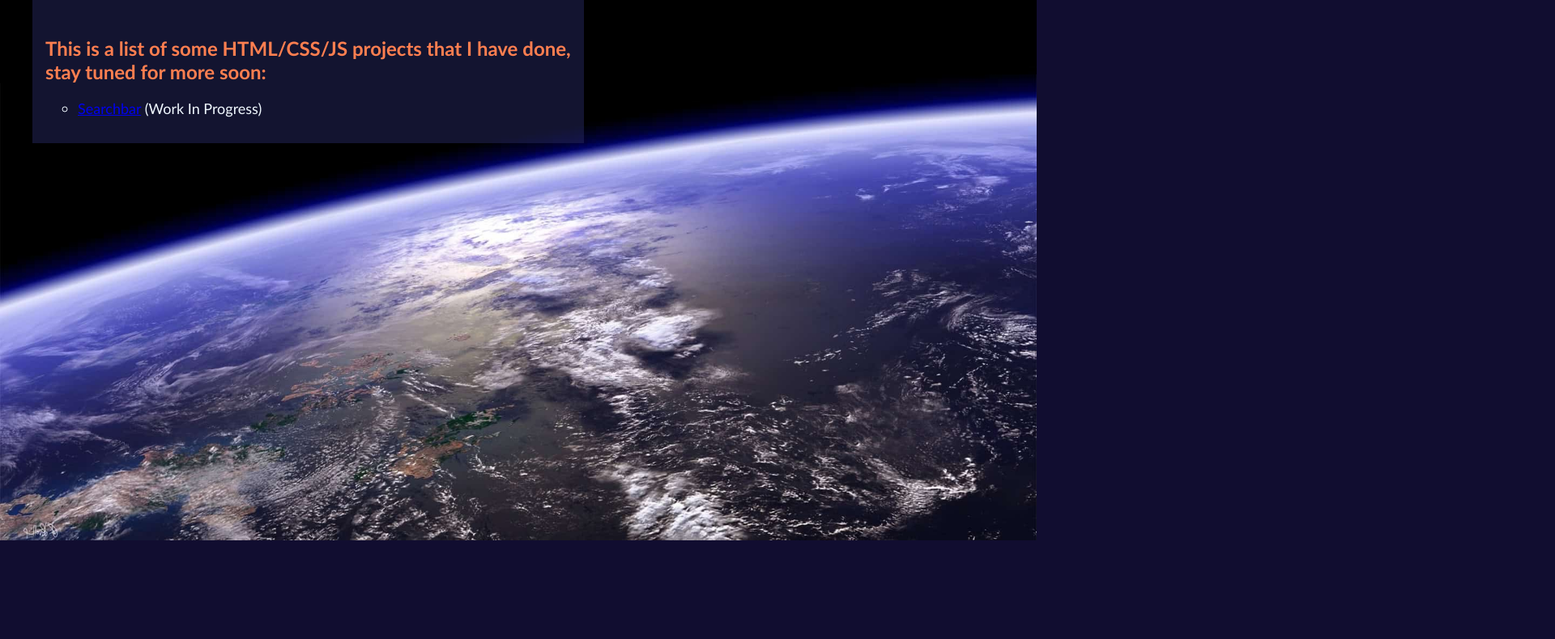
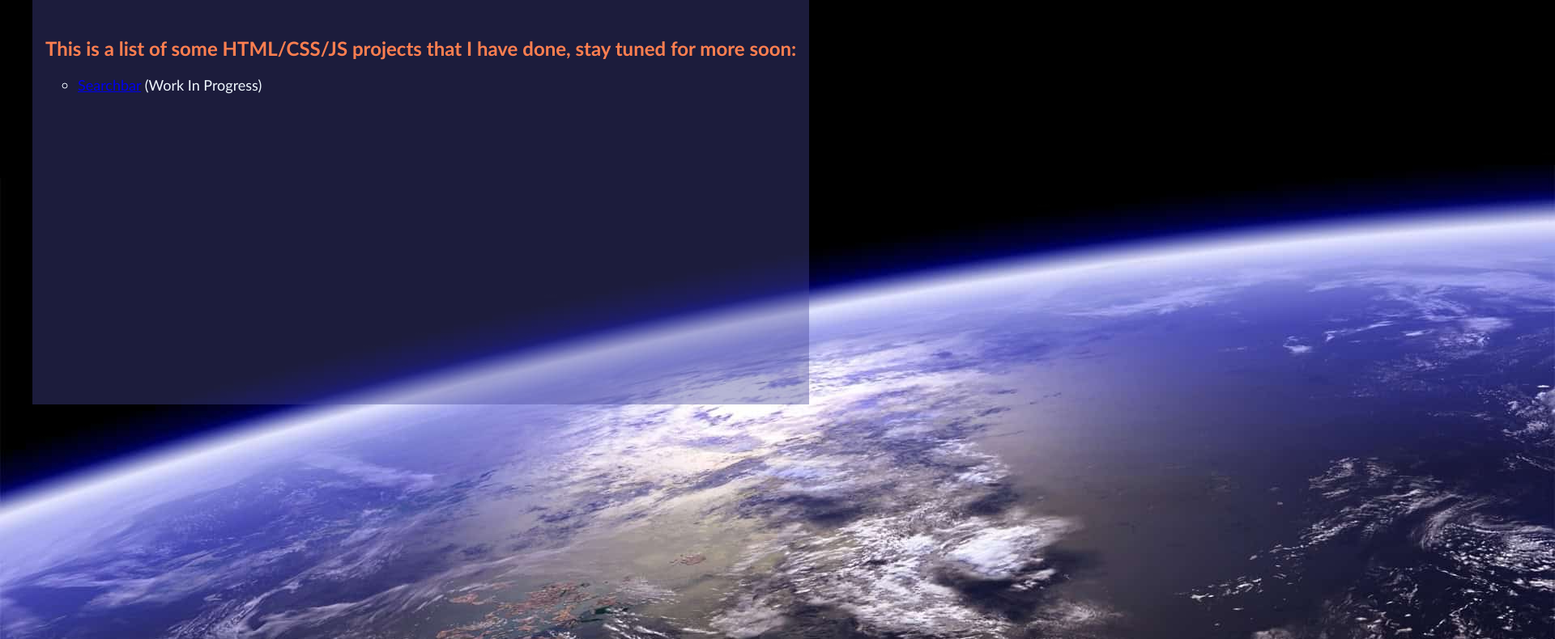
Before and after one commit to sam-fran/sam-fran.github.io, a plain HTML site: page index.html in a window 1280 px wide. Shown: the part 132-922 px from the top of the page at 81% size, 1920 px wide, since content can reach past the window. Before the commit the page ends 800 px from the top, so only its background shows below. Drawn offline with Linux system fonts and the light colour scheme.

Commit message:
Fixed minor issues

```diff
--- a/index.html
+++ b/index.html
@@ -16,17 +16,18 @@
         }
 
         .container {
-            background-color: rgba(39, 41, 96, 0.50);
+            background-color: rgba(70, 72, 151, 0.4);
             display: inline-block;
             padding: 1em;
+            min-height: 70vh;
         }
 
-        h2{
+        h2 {
             color:coral;
         }
 
         .bg {
-            height: 100vh;
+            min-height: 100vh;
             min-width: 100vw;
             position: absolute;
             padding: 0px;
@@ -42,7 +43,7 @@
     <div class="container">
         <h1>Sammy's website!</h1>
         <br>
-        <h2>This is a list of some HTML/CSS/JS projects that I have done, <br>stay tuned for more soon: </h2>
+        <h2>This is a list of some HTML/CSS/JS projects that I have done, stay tuned for more soon: </h2>
         <ul>
             <!-- Format: <li><a href="projects/"></a></li> -->
             <li><a href="projects/searchbar/searchbar.html">Searchbar</a> (Work In Progress)</li>
```
